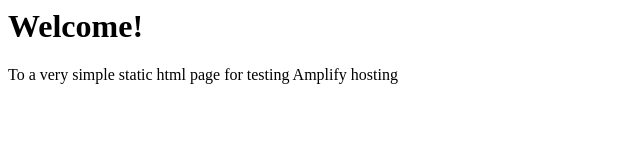
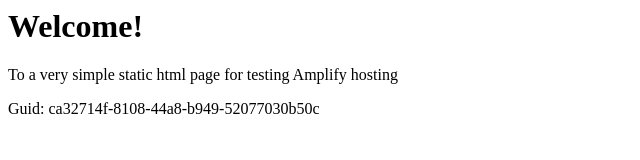
Before and after one commit to aws-aemilia-dub/Github-PR-Commit-Integration-Test-DoNotTouch-v0-prod-eu-west-1, a website: page src/index.html in a window 1280 px wide. Shown: the whole page, without its empty margins (0-640 px from the left). Drawn offline with Linux system fonts and the light colour scheme.

Commit message:
commit from integ tests

```diff
--- a/src/index.html
+++ b/src/index.html
@@ -1,3 +1,5 @@
+
+
 <html lang="en">
 
 <head>
@@ -10,6 +12,6 @@
 <body>
     <h1>Welcome!</h1>
     <p>To a very simple static html page for testing Amplify hosting</p>
-</body>
+    <p>Guid: ca32714f-8108-44a8-b949-52077030b50c</p></body>
 
 </html>
```
